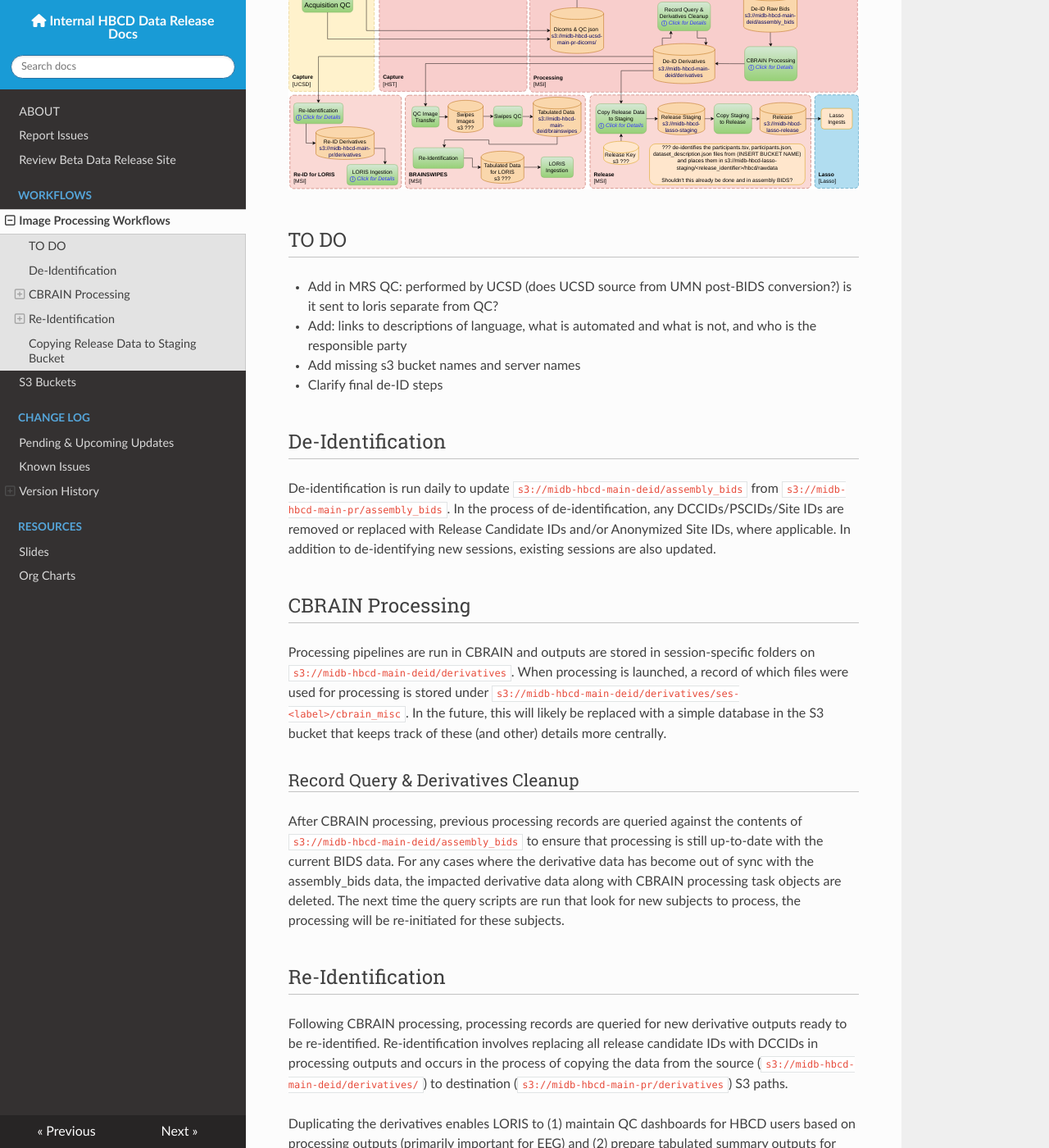
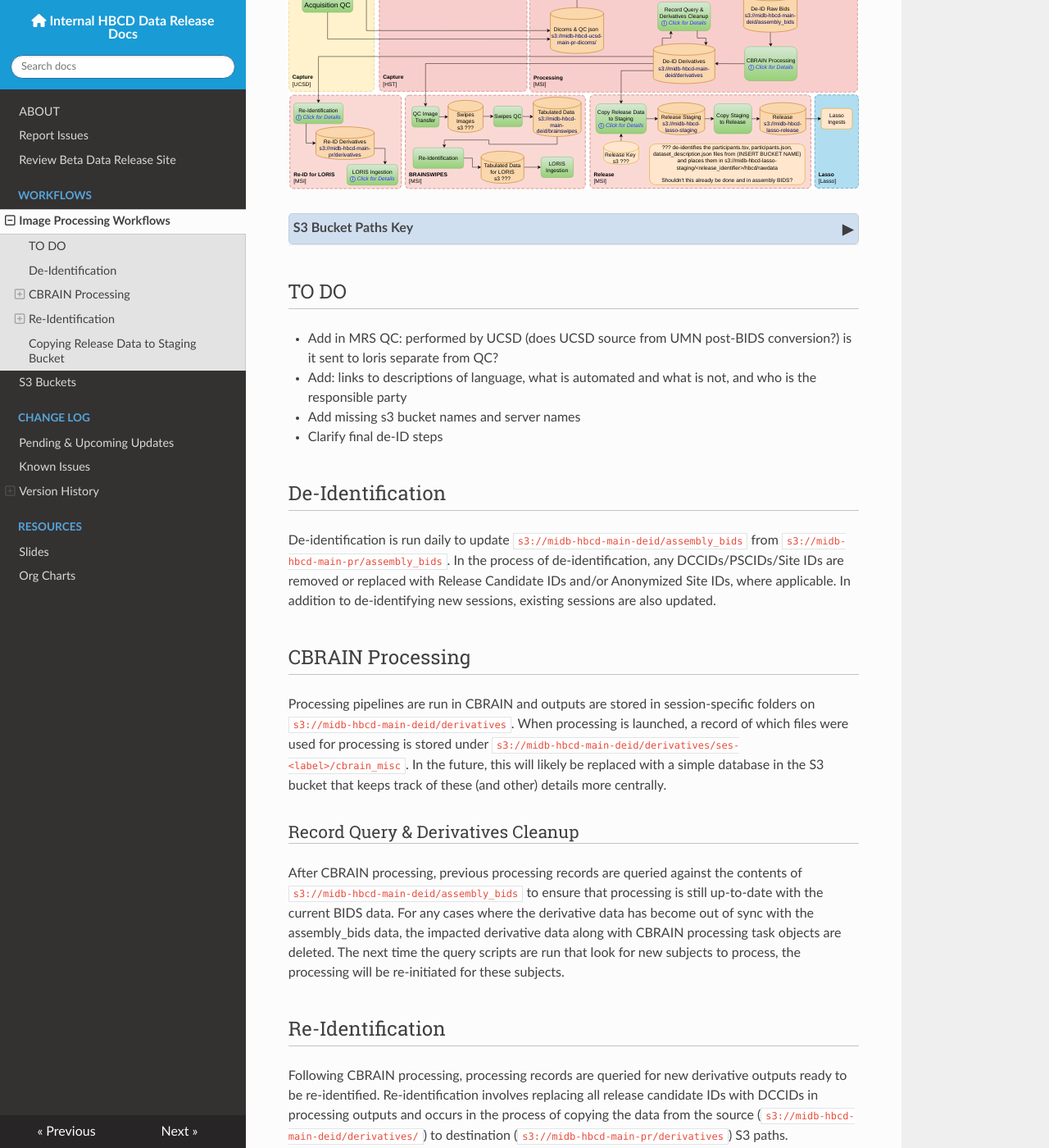
Before and after one commit to DCAN-Labs/hbcd-docs-internal, an MkDocs documentation site: the page built from docs/workflows/imageprocworkflows.md, in a window 1280 px wide and 1400 px high, scrolled down 409 px. Shown: the whole window at 82% size. Built offline with MkDocs 1.6.1, drawn with Linux system fonts in a browser that asks for light colours; nearby versions of some CDN libraries.

Commit message:
add S3 path table

```diff
--- a/docs/css/tables.css
+++ b/docs/css/tables.css
@@ -17,7 +17,7 @@
   justify-content: space-between; /* Ensures proper spacing */
   background-color: #d0dff0;
   border: 1px solid #3333331a;
-  padding: 0 10px;
+  padding: 0 5px;
   border-radius: 5px;
   font-family: Lato;
   color: #474646;
--- a/docs/workflows/imageprocworkflows.md
+++ b/docs/workflows/imageprocworkflows.md
@@ -1,6 +1,61 @@
 # Image Processing Workflows
 
 <object type="image/svg+xml" data="../WF-HBCD.svg" width="100%"></object>
+
+<p>
+<div id="s3-paths" class="table-banner" onclick="toggleCollapse(this)">
+  <span class="table-text">S3 Bucket Paths Key</span>
+  <span class="notification-arrow">▸</span>
+</div>
+<div class="table-collapsible-content">
+<table style="width: 100%; border-collapse: collapse; table-layout: fixed; font-size: 14px;">
+    <thead>
+      <tr>
+        <th style="width: 25%;">S3 Location Short Name Used in Diagram</th>
+        <th style="width: 75%;">S3 URL</th>
+      </tr>
+    </thead>
+    <tbody>
+        <tr>
+        <td>De-ID Main PR &gt; BrainSwipes</td>
+        <td><code>s3://midb-hbcd-main-deid/brainswipes</code></td>
+        </tr>
+        <tr>
+        <td>De-ID Main PR &gt; Derivatives</td>
+        <td><code>s3://midb-hbcd-main-deid/derivatives/</code></td>
+        </tr>
+        <tr>
+        <td>De-ID Main PR &gt; Raw BIDS</td>
+        <td><code>s3://midb-hbcd-main-deid/assembly_bids/</code></td>
+        </tr>
+        <tr>
+        <td>Lasso Staging</td>
+        <td><code>s3://midb-hbcd-lasso-staging/</code></td>
+        </tr>
+        <tr>
+        <td>Lasso Release</td>
+        <td><code>s3://midb-hbcd-lasso-release/</code></td>
+        </tr>
+        <tr>
+        <td>Main PR &gt; Derivatives</td>
+        <td><code>s3://midb-hbcd-main-pr/derivatives/</code></td>
+        </tr>
+        <tr>
+        <td>Main PR &gt; De-ID Lists</td>
+        <td><code>s3://midb-hbcd-main-pr/deidentification-lists/</code></td>
+        </tr>
+        <tr>
+        <td>Main PR &gt; Raw BIDS</td>
+        <td><code>s3://midb-hbcd-main-pr/assembly_bids/</code></td>
+        </tr>
+        <tr>
+        <td>Main PR Dicoms</td>
+        <td><code>s3://midb-hbcd-ucsd-main-pr-dicoms/</code></td>
+        </tr>
+    </tbody>
+    </table>
+</div>
+</p>
 
 ## TO DO
 - Add in MRS QC: performed by UCSD (does UCSD source from UMN post-BIDS conversion?) is it sent to loris separate from QC?
```
